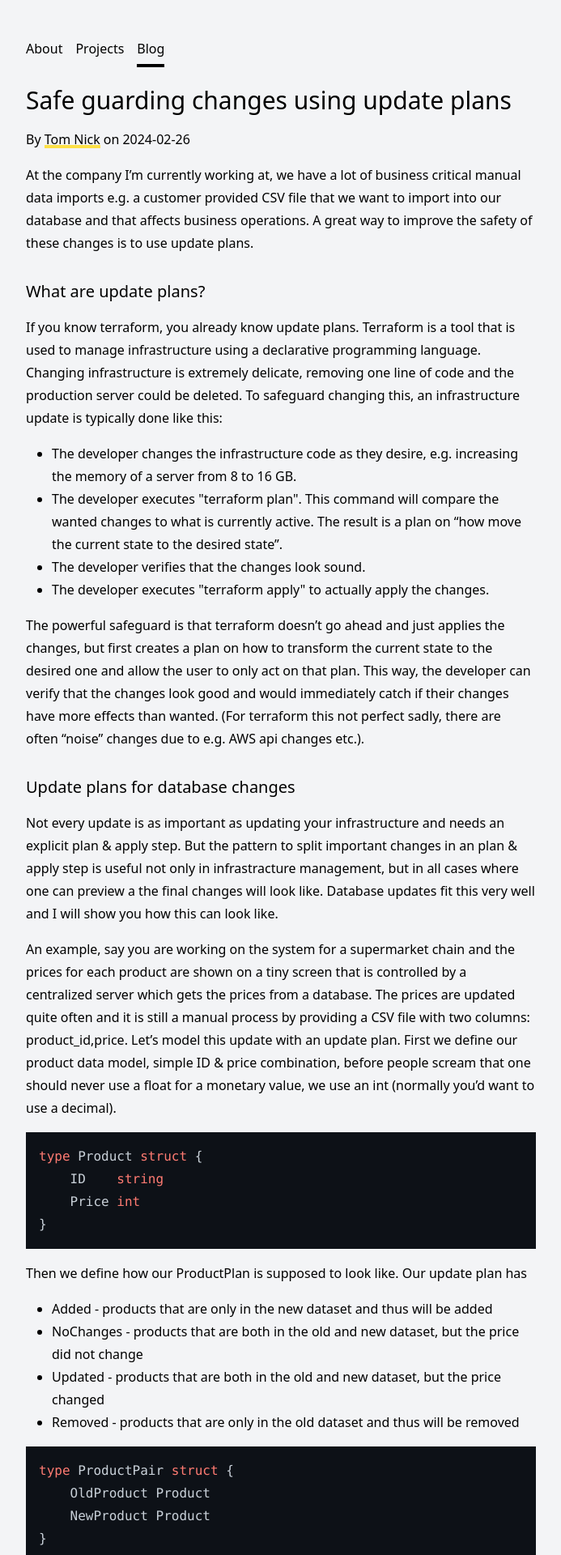
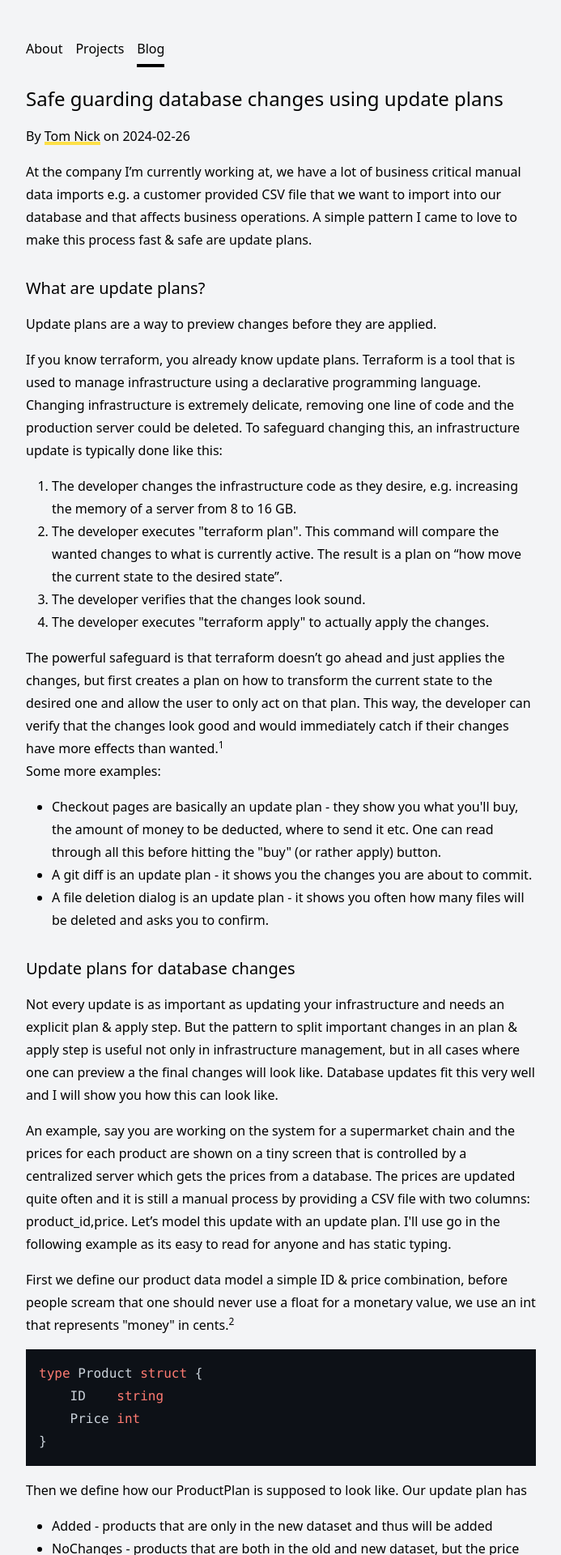
Before and after one commit to TN1ck/tn1ck.com, a Next.js app: page /blog/update-plans in a window 1280 px wide. Shown: the top 1920 px of the page at 81% size, without its empty margins (293-986 px from the left). Built offline with nearby package versions, Linux system fonts and the light colour scheme.

Commit message:
feat: some footnotes and some more content

```diff
--- a/pages/blog/update-plans.tsx
+++ b/pages/blog/update-plans.tsx
@@ -252,15 +252,16 @@ pepper,100
 const Home: NextPage = () => {
   return (
     <Container activeId="blog">
-      <h2 className="text-3xl mb-4">
-        {"Safe guarding changes using update plans"}
-      </h2>
+      <h1 className="text-2xl mb-4">
+        {"Safe guarding database changes using update plans"}
+      </h1>
       <div className="flex gap-1">
         <address>
           By{" "}
           <a
             className="link"
             rel="author"
+            target="_blank"
             href="https://www.linkedin.com/in/tom-nick/"
           >
             Tom Nick
@@ -275,9 +276,13 @@ const Home: NextPage = () => {
         At the company I’m currently working at, we have a lot of business
         critical manual data imports e.g. a customer provided CSV file that we
         want to import into our database and that affects business operations. A
-        great way to improve the safety of these changes is to use update plans.
+        simple pattern I came to love to make this process fast & safe are
+        update plans.
       </p>
       <h3 className="text-xl mt-8">What are update plans?</h3>
+      <p className="my-4">
+        Update plans are a way to preview changes before they are applied.
+      </p>
       <p className="my-4">
         If you know terraform, you already know update plans. Terraform is a
         tool that is used to manage infrastructure using a declarative
@@ -308,14 +313,32 @@ const Home: NextPage = () => {
         current state to the desired one and allow the user to only act on that
         plan. This way, the developer can verify that the changes look good and
         would immediately catch if their changes have more effects than wanted.
-        (For terraform this not perfect sadly, there are often “noise” changes
-        due to e.g. AWS api changes etc.).
+        <a href="#footnotes">
+          <sup>1</sup>
+        </a>
       </p>
+      <p>Some more examples:</p>
+      <ul className="ml-4 my-4">
+        <li>
+          Checkout pages are basically an update plan - they show you what
+          you'll buy, the amount of money to be deducted, where to send it etc.
+          One can read through all this before hitting the "buy" (or rather
+          apply) button.
+        </li>
+        <li>
+          A git diff is an update plan - it shows you the changes you are about
+          to commit.
+        </li>
+        <li>
+          A file deletion dialog is an update plan - it shows you often how many
+          files will be deleted and asks you to confirm.
+        </li>
+      </ul>
       <h3 className="text-xl mt-8">Update plans for database changes</h3>
       <p className="my-4">
         Not every update is as important as updating your infrastructure and
         needs an explicit plan & apply step. But the pattern to split important
-        changes in an plan & apply step is useful not only in infrastracture
+        changes in an plan & apply step is useful not only in infrastructure
         management, but in all cases where one can preview a the final changes
         will look like. Database updates fit this very well and I will show you
         how this can look like.
@@ -326,10 +349,16 @@ const Home: NextPage = () => {
         controlled by a centralized server which gets the prices from a
         database. The prices are updated quite often and it is still a manual
         process by providing a CSV file with two columns: product_id,price.
-        Let’s model this update with an update plan. First we define our product
-        data model, simple ID & price combination, before people scream that one
-        should never use a float for a monetary value, we use an int (normally
-        you’d want to use a decimal).
+        Let’s model this update with an update plan. I'll use go in the
+        following example as its easy to read for anyone and has static typing.
+      </p>
+      <p className="my-4">
+        First we define our product data model a simple ID & price combination,
+        before people scream that one should never use a float for a monetary
+        value, we use an int that represents "money" in cents.
+        <a href="#footnotes">
+          <sup>2</sup>
+        </a>
       </p>
       <CodeBlock language="go">
         {`
@@ -377,9 +406,9 @@ type ProductUpdatePlan struct {
 `}
       </CodeBlock>
       <p className="my-4">
-        The create plan then can look as follows. The cool thing here is that
-        it’s a pure function, it has no side effects and doesn’t even return an
-        error. It’s very easy to test this.
+        The CreatePlan function then can look as follows. The cool thing here is
+        that it’s a pure function, it has no side effects and doesn’t even
+        return an error. It’s very easy to test this.
       </p>
       <CodeBlock language="go">
         {`
@@ -493,7 +522,50 @@ func UpdateProducts(repo repo, csv string, preview bool) (ProductUpdatePlan, err
         <StoreExample />
       </div>
       <h3 className="text-xl mt-8">
-        Why do normal databases not implement this?
+        When should one use update plans for database updates
+      </h3>
+      <p className="my-4">
+        This pattern does not make sense for most data updates, my heuristic
+        would be to use this pattern when the following is true:
+        <ul className="ml-4 my-4">
+          <li>
+            You're updating multiple rows and the result of the result hard to
+            grasp.
+          </li>
+          <li>The updates matter and and it's not trivial to revert them.</li>
+          <li>
+            It would help the user be more confident and be faster in checking
+            that what they are about to do is correct, e.g. wouldn't it be nice
+            if email clients would tell you how many people you are about to
+            send an email too if you are sending to a group?
+          </li>
+        </ul>
+      </p>
+      <h3 className="text-xl mt-8">Snapshots & undo</h3>
+      <p className="my-4">
+        Update plans do not prevent a faulty update from being applied, so it is
+        important as well, that there is an undo. Sometimes this is not
+        completely possible - e.g. when Terraform deleted your production
+        database, you can't just "undo" that
+        <a href="#footnotes">
+          <sup>3</sup>
+        </a>{" "}
+        . But in many cases, it is possible to have a snapshot of the database
+        before the update and then revert to that snapshot if the update was
+        faulty.
+      </p>
+      <p className="my-4">
+        Some update plans can actually be used to implement this feature e.g.
+        git commits are exactly that. Git commits are update plans, that you can
+        freely undo and redo.
+        <a href="#footnotes">
+          <sup>4</sup>
+        </a>{" "}
+        This works only so long as <i>all</i> changes to the system are made
+        through the update plan, so for most systems this is not a feasible.
+      </p>
+      <h3 className="text-xl mt-8">
+        Why is this not a database feature already?
       </h3>
       <p className="my-4">
         I really would like this to be a first class citizen in databases as
@@ -506,6 +578,51 @@ func UpdateProducts(repo repo, csv string, preview bool) (ProductUpdatePlan, err
         databases to know why this is not a thing. I’d love to hear from someone
         who knows more.
       </p>
+      <h3 id="footnotes" className="text-xl mt-16">
+        Footnotes
+      </h3>
+      <ol className="ml-4">
+        <li>
+          For terraform this not perfect sadly, there are often “noise” changes
+          due to e.g. aws API changes etc. that actually don't change anything.
+          And this is actually a difficult part of writing update plans - to
+          correctly asses an "update" and a "no change".
+        </li>
+        <li>
+          <p>
+            And you should never, I'll haunt you personally. Floats are not
+            precise enough for monetary values or anything really where
+            precision is important. I find that Representing money as fraction
+            of a cent is a decent way (e.g. stripes API does this), normally I
+            use a decimal type, those are sadly not built into programming
+            languages, but there are libraries e.g. in Go there is the{" "}
+            <a
+              className="link"
+              rel="nofollow"
+              target="_blank"
+              href="https://github.com/shopspring/decimal"
+            >
+              github.com/shopspring/decimal
+            </a>{" "}
+            package, JavaScript has the{" "}
+            <a className="link" href="https://github.com/MikeMcl/big.js">
+              big.js
+            </a>{" "}
+            package.
+          </p>
+        </li>
+        <li>
+          If you manage your aws database using terraform, please make sure you
+          have "skip_final_snapshot" set to false as deleting a database also
+          deletes the backups.
+        </li>
+        <li>
+          Gits UX is just a bit lacking as while it is easy enough to undo a
+          commit, it becomes much harder to undo e.g. a rebase. Git reflog
+          exists, but it's not a very user friendly interface. Imgagine git just
+          had an "undo" command.
+        </li>
+      </ol>
     </Container>
   )
 }
--- a/styles/globals.css
+++ b/styles/globals.css
@@ -47,8 +47,12 @@ main {
   width: 100%;
 }
 
-ul, ol {
+ul {
   @apply list-outside list-disc pl-4;
+}
+
+ol {
+  @apply list-outside list-decimal pl-4;
 }
 
 address {
```
